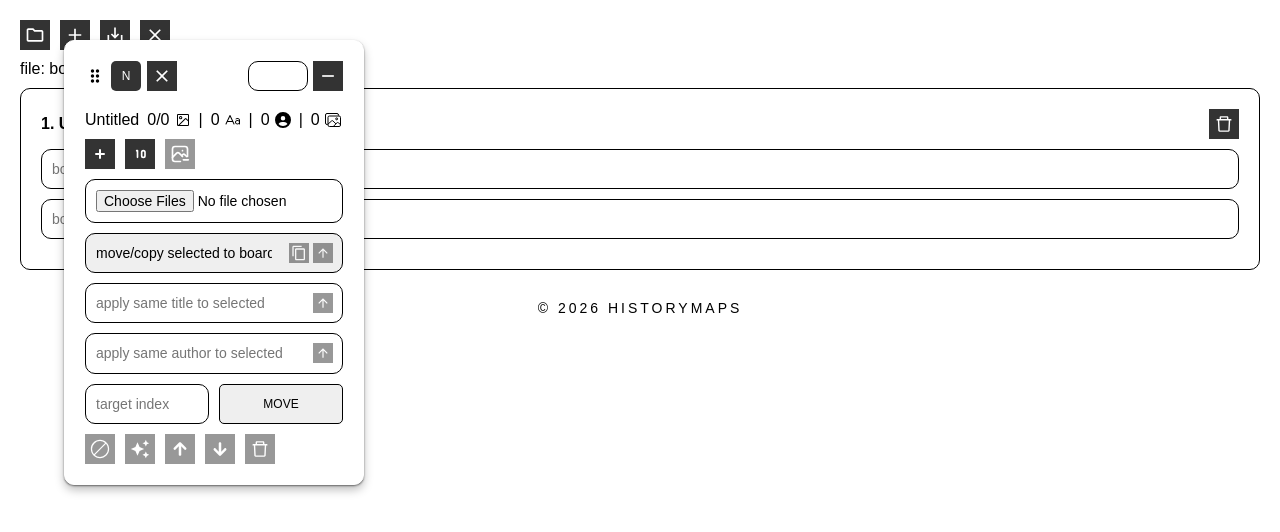
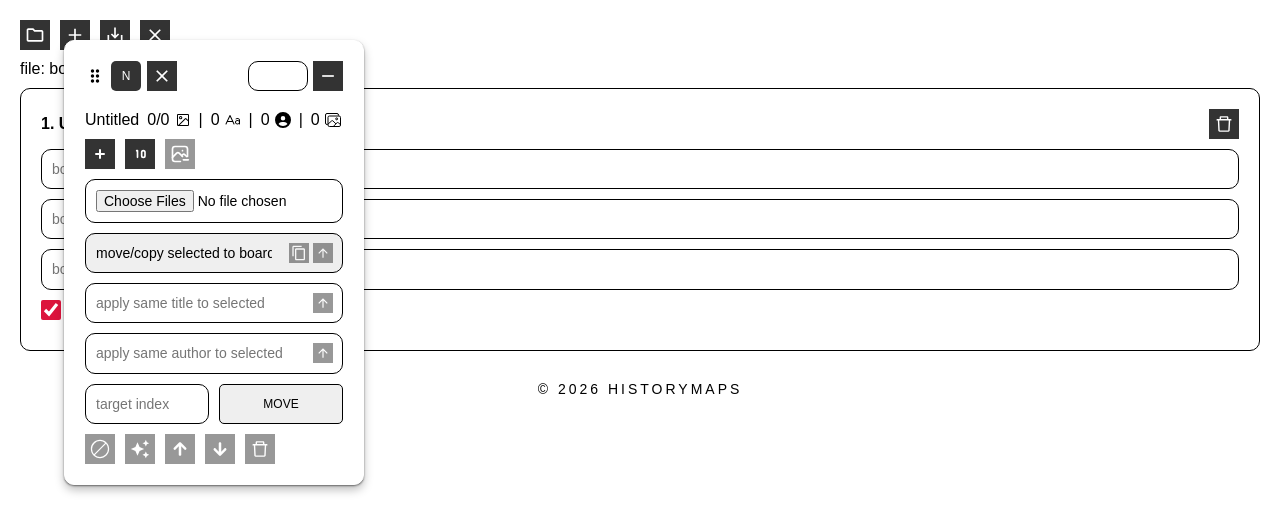
Before and after one commit to nonoumasy/add-boards-data, a Next.js app: page / in a window 1280 px wide. Both pictures are taken after a click on the icon 75 px from the left and 35 px from the top of the page. Shown: the top 532 px of the page. Built offline with nearby package versions, Linux system fonts and the light colour scheme.

Commit message:
-added eventend year and publishon to data

```diff
--- a/components/JsonEditorPage.js
+++ b/components/JsonEditorPage.js
@@ -40,6 +40,7 @@ import {
   getFloatingTransform,
   runWithConcurrency,
   sortBoardsByEventStartYear,
+  parseOptionalYear,
 } from "./utils"
 import { SortableImage } from "./SortableImage"
 
@@ -879,9 +880,13 @@ const JsonEditorPage = () => {
   }
 
   const handleSave = async () => {
-    const clean = sortBoardsByEventStartYear(data).map(
-      ({ id, open, ...rest }) => rest,
-    )
+    const clean = sortBoardsByEventStartYear(data).map((item) => ({
+      title: item.title || "",
+      eventStartYear: parseOptionalYear(item.eventStartYear),
+      eventEndYear: parseOptionalYear(item.eventEndYear),
+      publishOn: item.publishOn ?? true,
+      images: item.images || [],
+    }))
 
     try {
       let handle = fileHandle
@@ -1027,6 +1032,8 @@ const JsonEditorPage = () => {
         id: newId,
         title: "",
         eventStartYear: "",
+        eventEndYear: null,
+        publishOn: true,
         images: [],
         open: true,
       },
@@ -2048,12 +2055,58 @@ const BoardItem = ({
           />
 
           <input
+            type="number"
             placeholder="board eventStartYear"
-            value={item.eventStartYear}
+            value={item.eventStartYear ?? ""}
             onChange={(e) =>
-              updateItem(item.id, "eventStartYear", e.target.value)
+              updateItem(
+                item.id,
+                "eventStartYear",
+                parseOptionalYear(e.target.value),
+              )
             }
           />
+
+          <input
+            type="number"
+            placeholder="board eventEndYear"
+            value={item.eventEndYear ?? ""}
+            onChange={(e) =>
+              updateItem(
+                item.id,
+                "eventEndYear",
+                parseOptionalYear(e.target.value),
+              )
+            }
+          />
+          <label
+            className="flex-row"
+            style={{
+              cursor: "pointer",
+              width: "fit-content",
+              alignItems: "center",
+              gap: 8,
+              userSelect: "none",
+            }}
+          >
+            <input
+              type="checkbox"
+              checked={item.publishOn ?? true}
+              onChange={(e) =>
+                updateItem(item.id, "publishOn", e.target.checked)
+              }
+              style={{
+                width: 20,
+                height: 20,
+                minWidth: 20,
+                padding: 0,
+                margin: 0,
+                borderRadius: 5,
+                flex: "0 0 auto",
+              }}
+            />
+            <span>Publish on</span>
+          </label>
 
           <DndContext
             collisionDetection={closestCenter}
--- a/components/utils.js
+++ b/components/utils.js
@@ -175,7 +175,9 @@ export const normalizeLoadedData = (parsed) =>
   (parsed || []).map((item) => ({
     id: createId(),
     title: item.title || "",
-    eventStartYear: item.eventStartYear || "",
+    eventStartYear: parseOptionalYear(item.eventStartYear),
+    eventEndYear: parseOptionalYear(item.eventEndYear),
+    publishOn: item?.publishOn ?? true,
     images: (item.images || []).map((img) => ({
       title: img.title || "",
       image: img.image || "",
@@ -367,3 +369,13 @@ export const sortBoardsByEventStartYear = (boards) =>
       return a.originalIndex - b.originalIndex
     })
     .map(({ board }) => board)
+
+export const parseOptionalYear = (value) => {
+  const trimmed = String(value ?? "").trim()
+
+  if (trimmed === "") return null
+
+  const parsed = Number(trimmed)
+
+  return Number.isFinite(parsed) ? parsed : null
+}
--- a/styles/globals.css
+++ b/styles/globals.css
@@ -35,7 +35,7 @@ a {
   text-decoration: none;
 }
 
-input,
+input:not([type="checkbox"]),
 button,
 textarea,
 select {
@@ -43,7 +43,7 @@ select {
   padding: 10px;
 }
 
-input,
+input:not([type="checkbox"]),
 textarea,
 select {
   border: 1px solid black;
@@ -52,6 +52,15 @@ select {
   padding: 10px;
   line-height: 1.3;
   font-size: 14px;
+}
+
+input[type="checkbox"] {
+  appearance: auto;
+  -webkit-appearance: checkbox;
+  width: 20px;
+  height: 20px;
+  min-width: 20px;
+  accent-color: crimson;
 }
 
 button {
```
